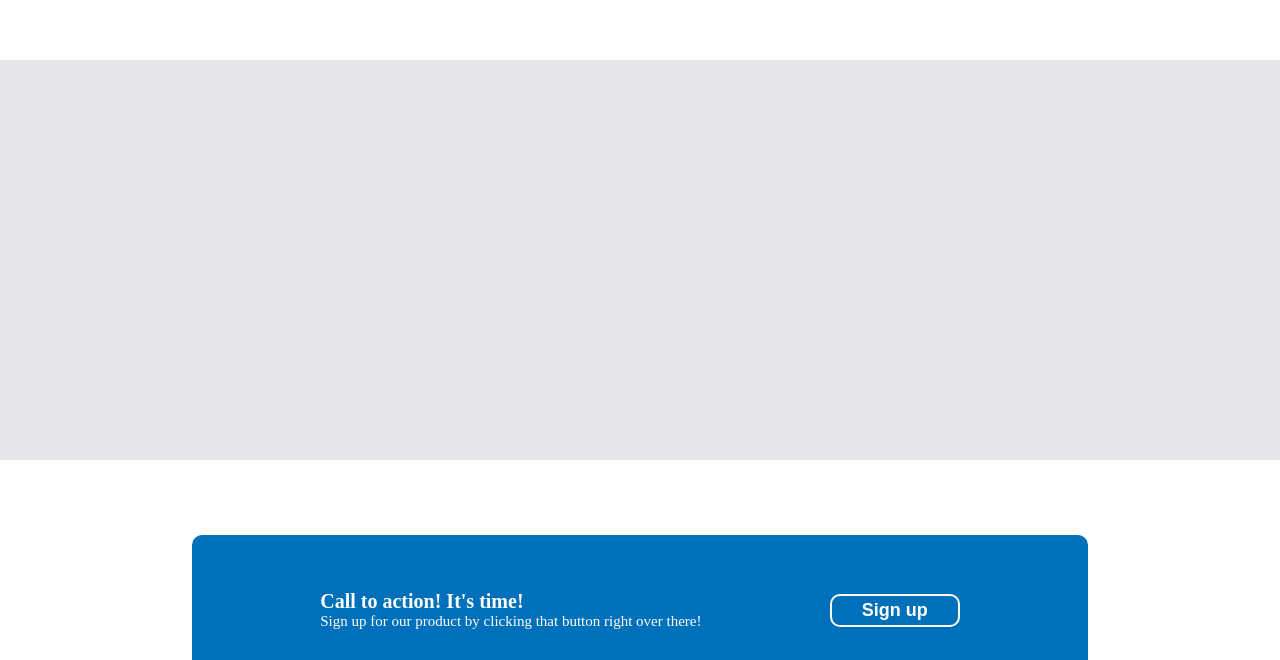
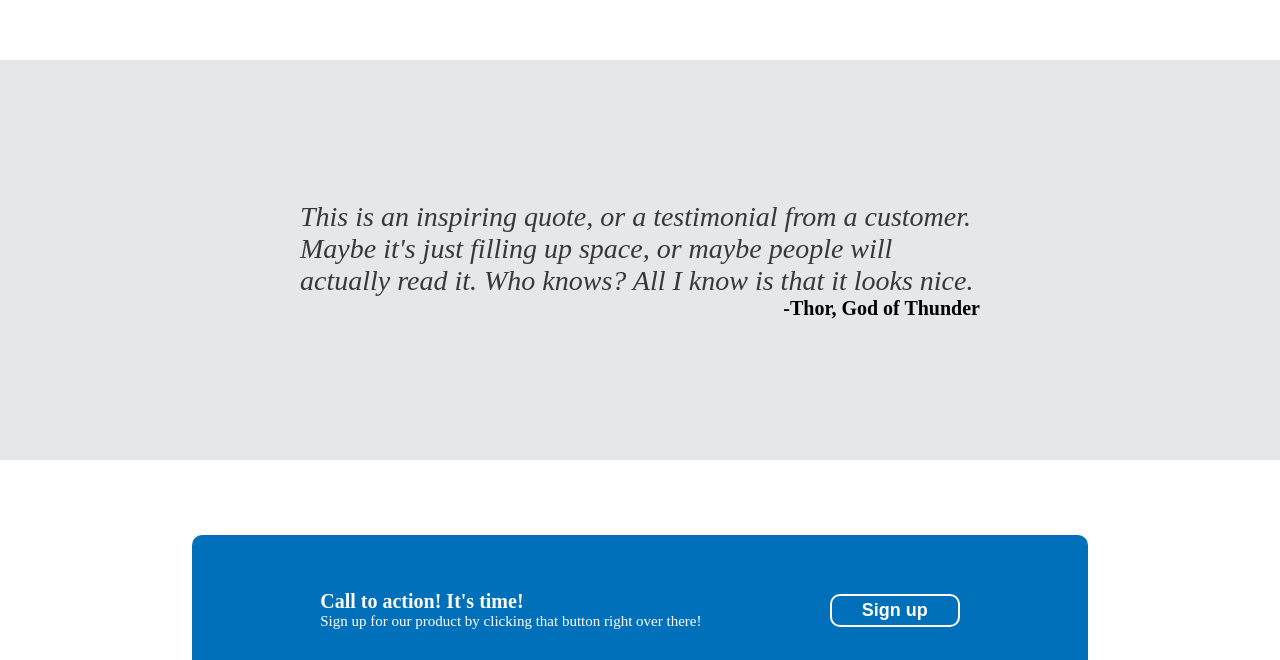
Before and after one commit to VitorMeloDev/TOP_Project_Landing-Page, a plain HTML site: page index.html in a window 1280 px wide. Shown: the part 740-1400 px from the top of the page. Drawn offline with Linux system fonts and the light colour scheme.

Commit message:
Container 2

```diff
--- a/index.html
+++ b/index.html
@@ -21,7 +21,15 @@
         </div>
 
         <div class="section2">
+            <div class="container2">
+                <div class="infobigtext">
+                    This is an inspiring quote, or a testimonial from a customer. Maybe it's just filling up space, or maybe people will actually read it. Who knows? All I know is that it looks nice.
+                </div>
 
+                <div class="infonameauthor">
+                    -Thor, God of Thunder
+                </div>
+            </div>
         </div>
 
         <div class="section3">
--- a/style.css
+++ b/style.css
@@ -23,6 +23,30 @@ nav{
 .section2{
     height: 400px;
     background-color: #e5e7eb;
+    display: flex;
+    justify-content: center;
+    align-items: center;
+}
+
+.container2{
+    height: 300px;
+    width: 680px;
+    display: flex;
+    flex-direction: column;
+    justify-content: center;
+    align-items: center;
+}
+
+.infobigtext{
+    color:rgb(56, 56, 56);
+    font-size: 28px;
+    font-style: italic;
+}
+
+.infonameauthor{
+    font-size: 20px;
+    font-weight: bold;
+    align-self: flex-end;
 }
 
 .section3{
```
